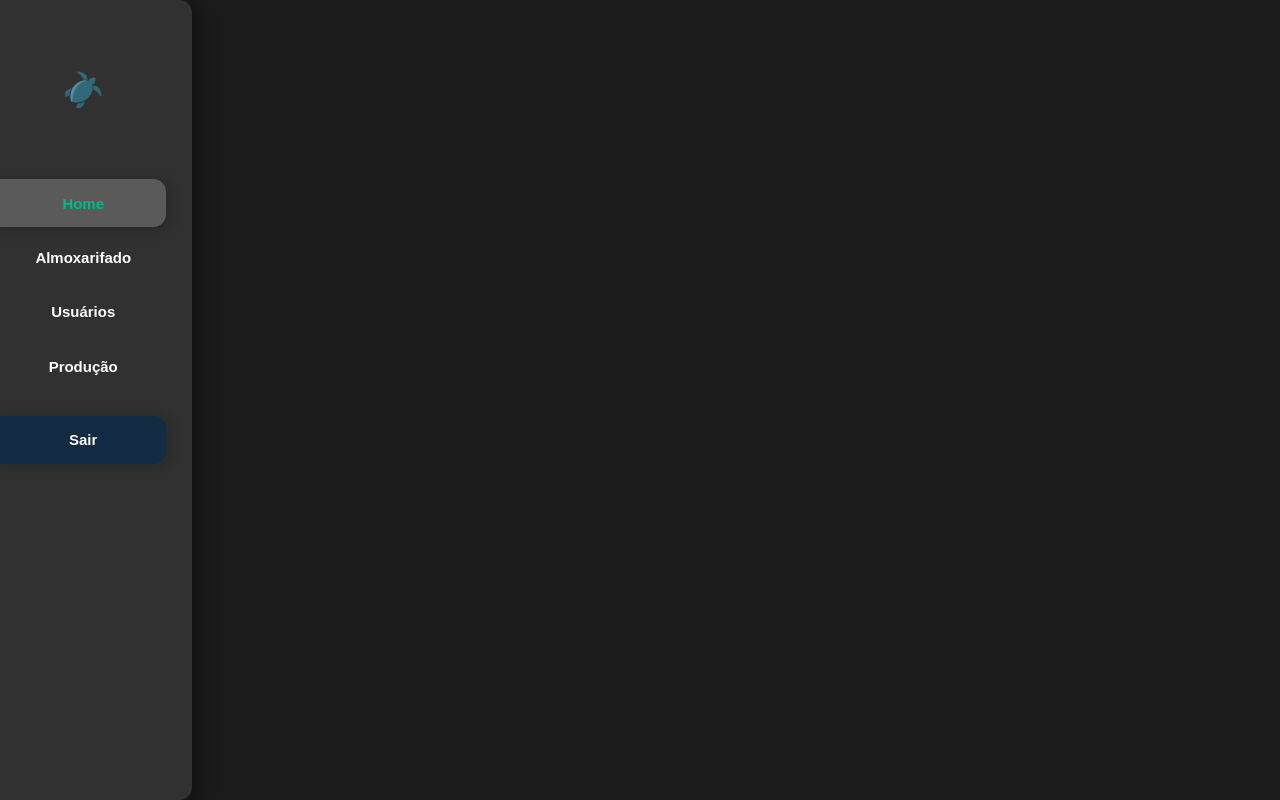
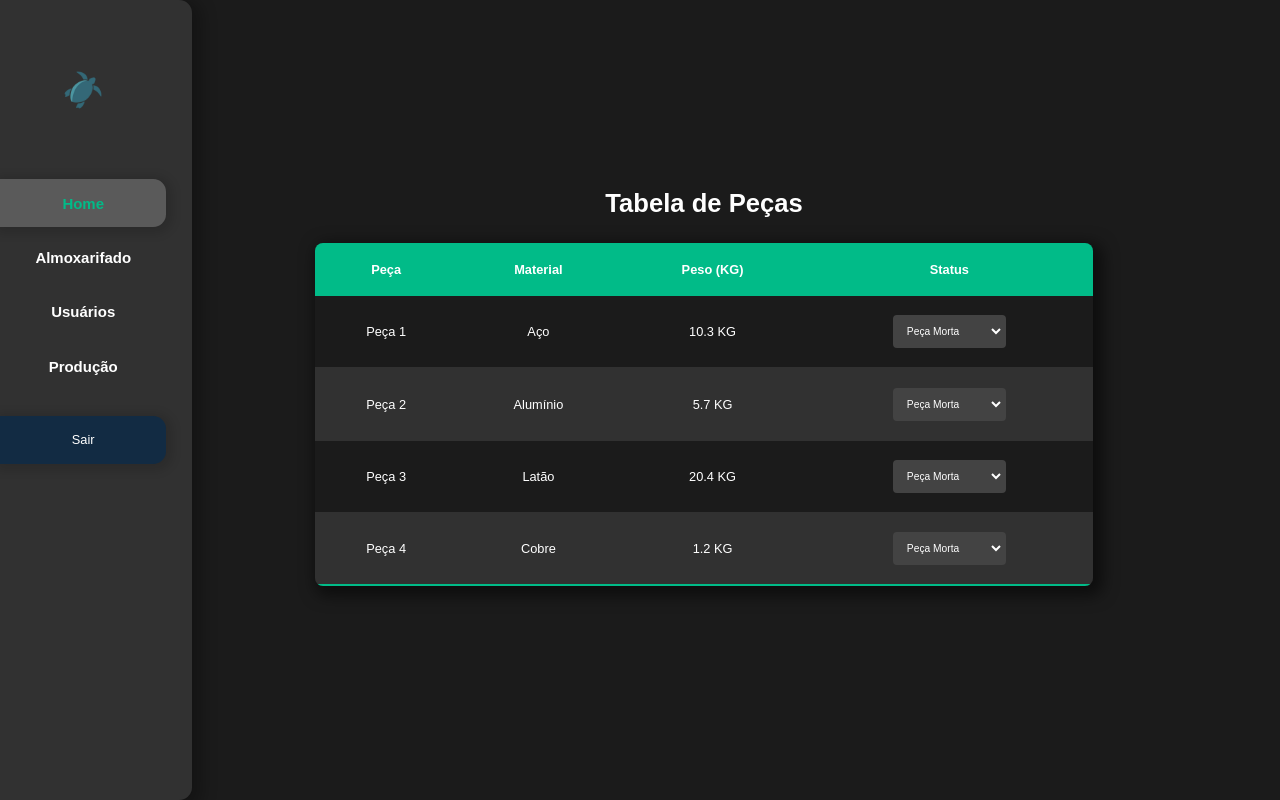
Before and after one commit to vTrindadev/Turtle-LTDA, a plain HTML site: page almox.html in a window 1280 px wide. Drawn offline with Linux system fonts and the light colour scheme; sample sign-in values are in the browser's storage.

Commit message:
Logins e tabela

```diff
--- a/almox.html
+++ b/almox.html
@@ -4,7 +4,10 @@
     <meta charset="UTF-8">
     <meta name="viewport" content="width=device-width, initial-scale=1.0">
 
+    <script src="js/verificador.js"></script>
+
     <link rel="stylesheet" href="css/padrao.css">
+    <link rel="stylesheet" href="css/almox.css">
 
     <title>Turtle LTDA</title>
 </head>
@@ -26,13 +29,68 @@
             </a>
         </div>
         <div class="opt-menu">
-            <a href="index.html" class="btn-menu-sair">
-                <h3>Sair</h3>
-            </a>
+            <button id="logoutButton" class="btn-menu-sair">Sair</button>
         </div>
     </section>
     <section id="conteiner">
-
+        <h2>Tabela de Peças</h2>
+        <table class="table">
+            <thead>
+                <tr>
+                    <th>Peça</th>
+                    <th>Material</th>
+                    <th>Peso (KG)</th>
+                    <th>Status</th>
+                </tr>
+            </thead>
+            <tbody>
+                <tr>
+                    <td>Peça 1</td>
+                    <td>Aço</td>
+                    <td>10.3 KG</td>
+                    <td>
+                        <select>
+                            <option>Peça Morta</option>
+                            <option>Peça Finalizada</option>
+                        </select>
+                    </td>
+                </tr>
+                <tr>
+                    <td>Peça 2</td>
+                    <td>Alumínio</td>
+                    <td>5.7 KG</td>
+                    <td>
+                        <select>
+                            <option>Peça Morta</option>
+                            <option>Peça Finalizada</option>
+                        </select>
+                    </td>
+                </tr>
+                <tr>
+                    <td>Peça 3</td>
+                    <td>Latão</td>
+                    <td>20.4 KG</td>
+                    <td>
+                        <select>
+                            <option>Peça Morta</option>
+                            <option>Peça Finalizada</option>
+                        </select>
+                    </td>
+                </tr>
+                <tr>
+                    <td>Peça 4</td>
+                    <td>Cobre</td>
+                    <td>1.2 KG</td>
+                    <td>
+                        <select>
+                            <option>Peça Morta</option>
+                            <option>Peça Finalizada</option>
+                        </select>
+                    </td>
+                </tr>
+                <!-- Adicione mais linhas conforme necessário -->
+            </tbody>
+        </table>
     </section>
 </body>
 </html>
--- /dev/null
+++ b/css/almox.css
@@ -0,0 +1,65 @@
+
+#conteiner{
+    display: flex;
+    flex-direction: column;
+    justify-content: center;
+    align-items: center;
+}
+
+h2 {
+    color: #ffffff;
+    font-size: 2vw;
+}
+
+.table {
+    width: 80%;
+    border-collapse: collapse;
+    margin: 25px 0;
+    font-size: 1vw;
+    text-align: center;
+    border-radius: 8px;
+    overflow: hidden;
+    box-shadow: 5px 5px 15px 5px rgba(0, 0, 0, 0.5);
+}
+
+.table thead tr {
+    background-color: #01bb88;
+    color: #ffffff;
+    text-align: center;
+    font-weight: bold;
+}
+
+.table th,
+.table td {
+    padding: 1.5vw 2vh;
+}
+
+.table tbody tr {
+    border-bottom: 1px solid #313131;
+    transition: background-color 0.2s ease-in-out;
+}
+
+.table tbody tr:nth-of-type(even) {
+    background-color: #313131;
+}
+
+.table tbody tr:last-of-type {
+    border-bottom: 2px solid #01bb88;
+}
+
+.table tbody tr:hover {
+    background-color: #434343;
+}
+
+select {
+    padding: 8px;
+    border: 2px solid #434343;
+    border-radius: 4px;
+    background-color: #434343;
+    color: #ffffff;
+    outline: none;
+    font-size: .8vw;
+}
+.table tbody tr:hover select {
+    border-color: #01bb88;
+}
--- a/css/login.css
+++ b/css/login.css
@@ -68,7 +68,7 @@
     color: white;
  }
 
-#box-form form a{
+#box-form form button{
     margin-top: 2vh;
     width: 60%;
     height: 5vh;
@@ -84,6 +84,6 @@
     display: flex;
     text-decoration: none;
 }
-#box-form form a:hover{
+#box-form form button:hover{
     background-color: #028663;
 }
--- a/css/padrao.css
+++ b/css/padrao.css
@@ -87,12 +87,9 @@ body{
     height: 6vh;
     background-color: #122b43;
     border-radius: 0vw 1vw 1vw 0;
+    border: none;
     font-size: 1vw;
     color: white;
-    text-decoration: none;
-    display: flex;
-    justify-content: center;
-    align-items: center;
     box-shadow:2px 2px 10px 5px #0000001f;
 }
 
--- /dev/null
+++ b/js/verificador.js
@@ -0,0 +1,13 @@
+// Verifica se o usuário está logado
+if (localStorage.getItem('isLoggedIn') !== 'true') {
+    // Redireciona para a página de login se não estiver logado
+    window.location.href = 'index.html';
+}
+
+// Adiciona um listener ao botão de logout
+document.getElementById('logoutButton').addEventListener('click', function() {
+    // Remove o item do localStorage
+    localStorage.removeItem('isLoggedIn');
+    // Redireciona para a página de login
+    window.location.href = 'index.html';
+});
```
Also changed, not shown: home.html (+3 -3 lines), index.html (+5 -6 lines), js/login.js (added, +18 -0 lines).
